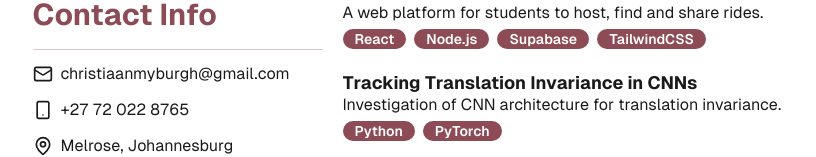
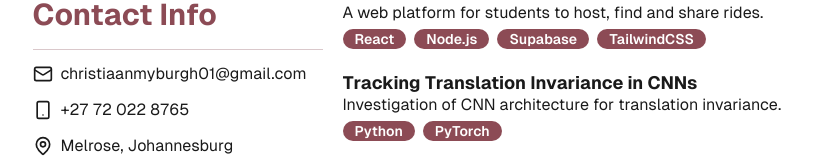
Before and after one commit to sNyZZzzz/Profile, a Next.js app: page / in a window 1280 px wide. Shown: the part 869-1026 px from the top of the page, without its empty margins (230-1046 px from the left). Built offline with nearby package versions, Linux system fonts and the light colour scheme.

Commit message:
Update ContactInfo.tsx
Fixed Email

```diff
--- a/app/_components/ContactInfo.tsx
+++ b/app/_components/ContactInfo.tsx
@@ -8,10 +8,10 @@ export default function ContactInfo() {
       <ul className="flex flex-col gap-2 md:gap-3 md:mt-3">
         <a
           className="flex gap-2 items-center"
-          href="mailto: christiaanmyburgh@gmail.com"
+          href="mailto: christiaanmyburgh01@gmail.com"
         >
           <Mail className="md:h-5 md:w-5 h-4 w-4 " />{" "}
-          <span>christiaanmyburgh@gmail.com</span>
+          <span>christiaanmyburgh01@gmail.com</span>
         </a>
         <a className="flex gap-2 items-center" href="tel:+27720228765">
           <Smartphone className="md:h-5 md:w-5 h-4 w-4 " />{" "}
```
